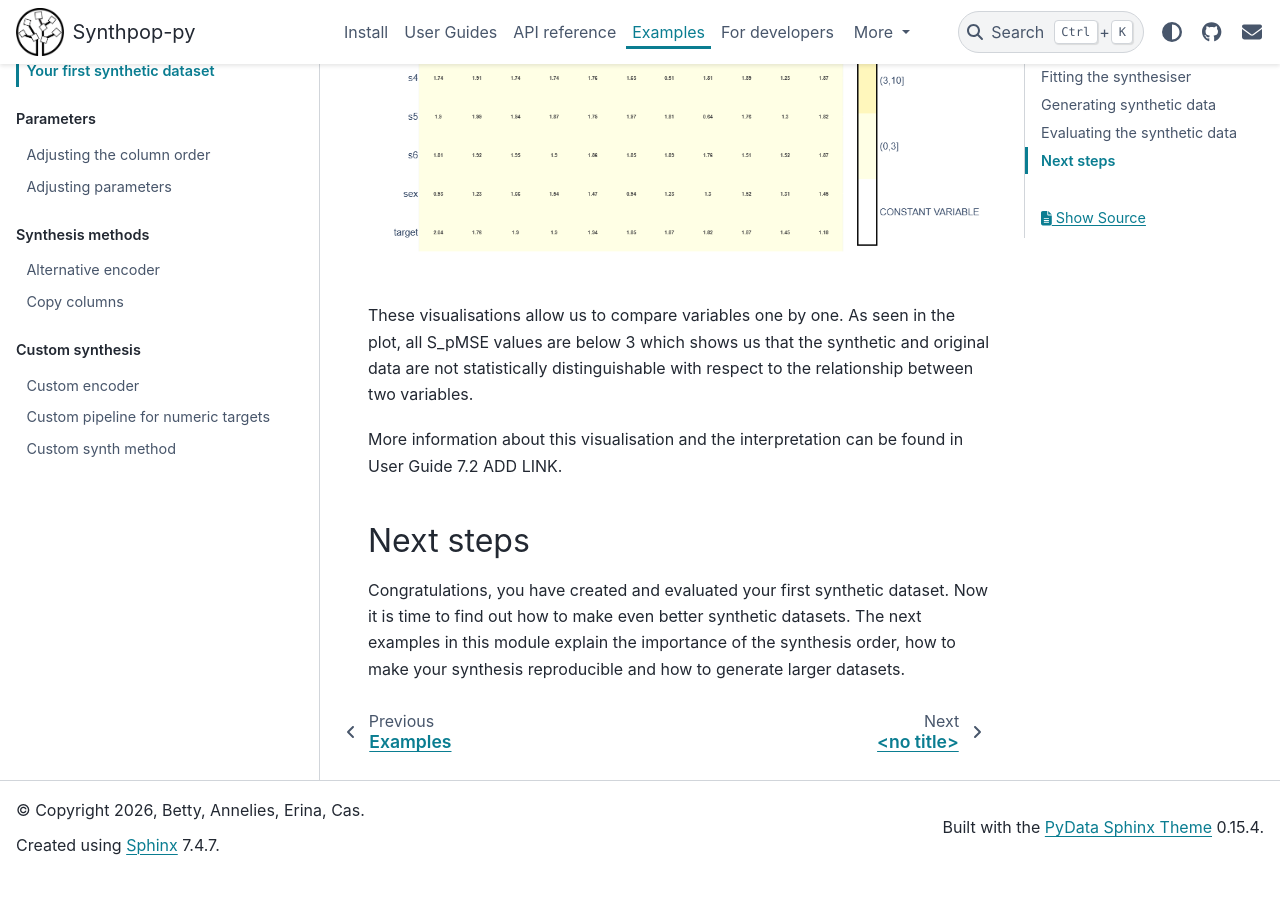
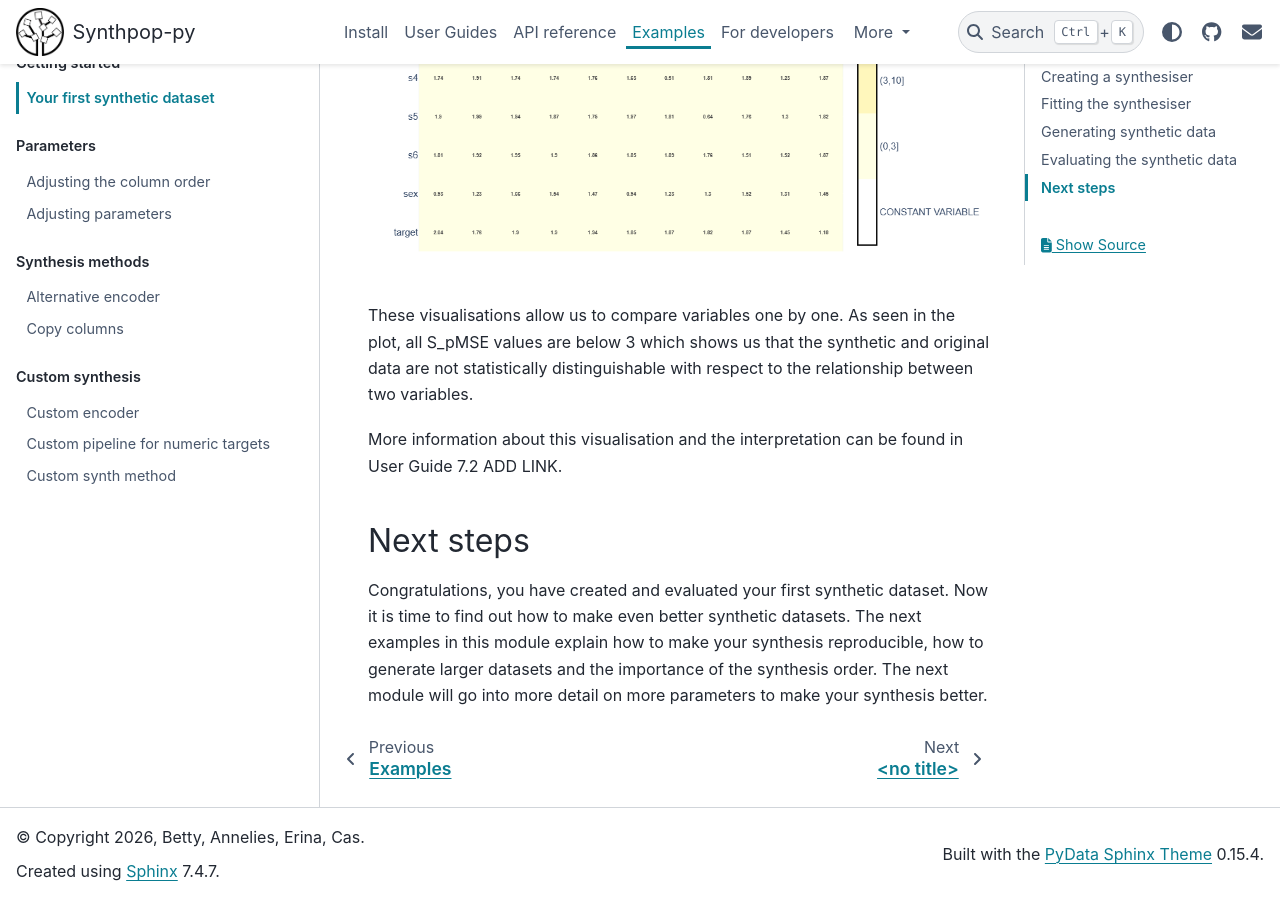
Before and after one commit to duonl/synthpop-py, a Sphinx documentation site: the page built from docs/source/examples/your_first_synthetic_dataset.md, in a window 1280 px wide and 900 px high, scrolled down 4893 px. Built offline with Sphinx 7.4.7 and the PyData theme 0.15.4, drawn with Linux system fonts in a browser that asks for light colours; pages that are not in the unit, such as notebooks, are missing from menus; before the commit the page ends 5767 px from its top, so only the background shows below that.

Commit message:
adjust order

```diff
--- a/docs/source/examples/your_first_synthetic_dataset.md
+++ b/docs/source/examples/your_first_synthetic_dataset.md
@@ -124,4 +124,4 @@ These visualisations allow us to compare variables one by one. As seen in the pl
 More information about this visualisation and the interpretation can be found in User Guide 7.2 ADD LINK.
 
 ## Next steps
-Congratulations, you have created and evaluated your first synthetic dataset. Now it is time to find out how to make even better synthetic datasets. The next examples in this module explain the importance of the synthesis order, how to make your synthesis reproducible and how to generate larger datasets.
+Congratulations, you have created and evaluated your first synthetic dataset. Now it is time to find out how to make even better synthetic datasets. The next examples in this module explain how to make your synthesis reproducible, how to generate larger datasets and the importance of the synthesis order. The next module will go into more detail on more parameters to make your synthesis better.
```
Also changed, not shown: docs/source/examples/examples_index.md (+1 -1 lines).
